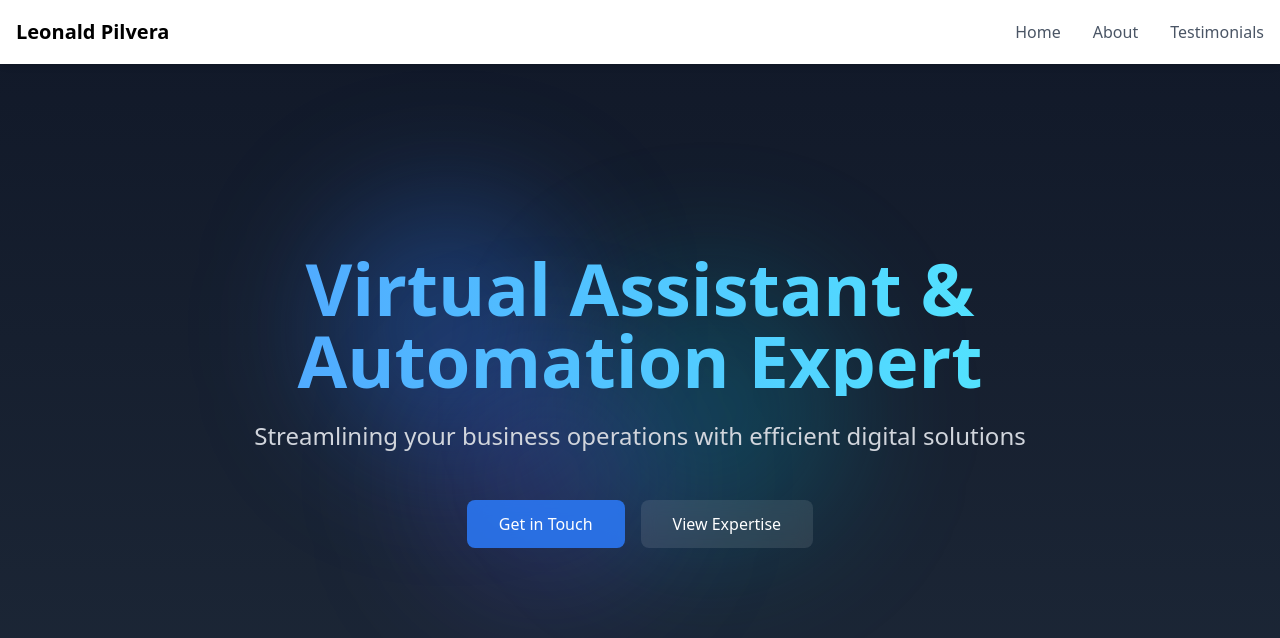
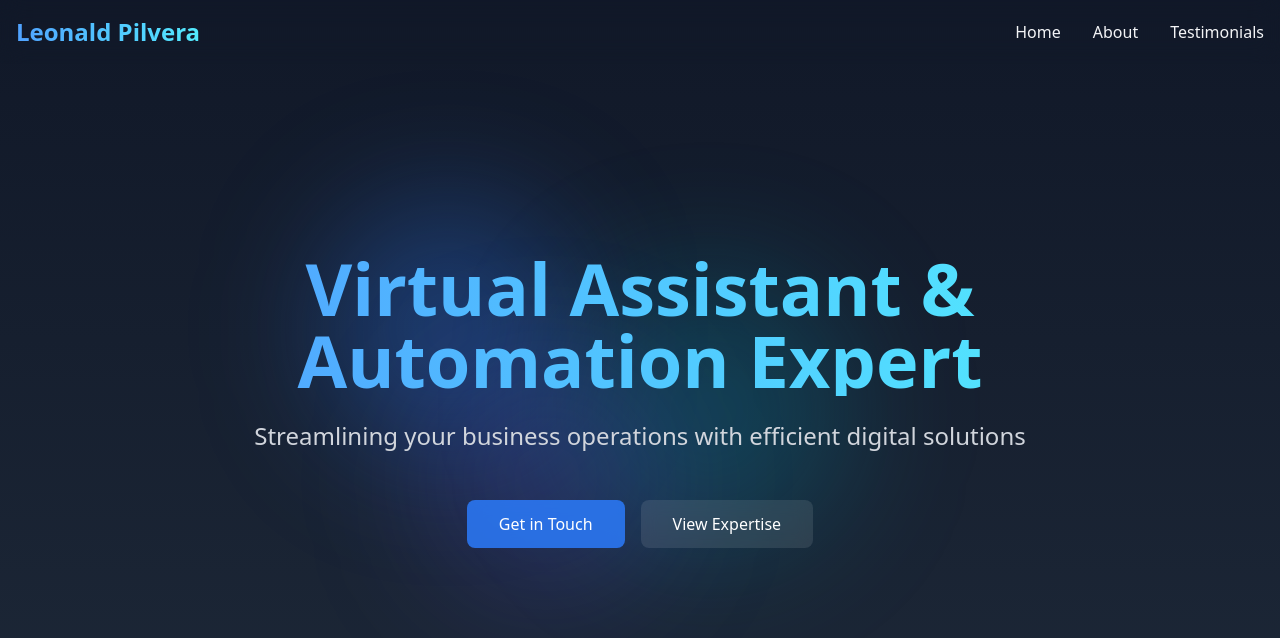
Before and after one commit to JiNXxo/Portfolio2025, a React (Vite) app: page / in a window 1280 px wide. Shown: the top 638 px of the page. Built offline with nearby package versions, Linux system fonts and the light colour scheme.

Commit message:
changed the styling of navigation

```diff
--- a/src/components/Navigation/DesktopNav.tsx
+++ b/src/components/Navigation/DesktopNav.tsx
@@ -7,19 +7,19 @@ const DesktopNav = ({ onNavigate }: DesktopNavProps) => {
     <div className="hidden md:flex space-x-8">
       <button
         onClick={() => onNavigate("hero")}
-        className="text-gray-600 hover:text-gray-900"
+        className="text-gray-100 hover:text-cyan-300 transition-colors duration-200"
       >
         Home
       </button>
       <button
         onClick={() => onNavigate("about")}
-        className="text-gray-600 hover:text-gray-900"
+        className="text-gray-100 hover:text-cyan-300 transition-colors duration-200"
       >
         About
       </button>
       <button
         onClick={() => onNavigate("testimonials")}
-        className="text-gray-600 hover:text-gray-900"
+        className="text-gray-100 hover:text-cyan-300 transition-colors duration-200"
       >
         Testimonials
       </button>
--- a/src/components/Navigation/Logo.tsx
+++ b/src/components/Navigation/Logo.tsx
@@ -1,7 +1,9 @@
 const Logo = () => {
   return (
     <div className="flex-shrink-0">
-      <span className="text-xl font-bold">Leonald Pilvera</span>
+      <span className="text-2xl font-bold bg-clip-text text-transparent bg-gradient-to-r from-blue-400 to-cyan-300">
+        Leonald Pilvera
+      </span>
     </div>
   );
 };
--- a/src/components/Navigation/MenuButton.tsx
+++ b/src/components/Navigation/MenuButton.tsx
@@ -10,7 +10,7 @@ const MenuButton = ({ isOpen, onClick }: MenuButtonProps) => {
   return (
     <motion.button
       onClick={onClick}
-      className="inline-flex items-center justify-center p-2 rounded-md text-gray-600 hover:text-gray-900"
+      className="inline-flex items-center justify-center p-2 rounded-md text-gray-100 hover:text-cyan-300 transition-colors duration-200"
       whileTap={{ scale: 0.8 }}
     >
       <motion.div
--- a/src/components/Navigation/MobileNav.tsx
+++ b/src/components/Navigation/MobileNav.tsx
@@ -14,12 +14,12 @@ const MobileNav = ({ isOpen, navItems, onNavigate }: MobileNavProps) => {
 
   return (
     <div className="md:hidden">
-      <div className="px-2 pt-2 pb-3 space-y-1 sm:px-3">
+      <div className="px-2 pt-2 pb-3 space-y-1 sm:px-3 backdrop-blur-md bg-white/5">
         {navItems.map((item) => (
           <button
             key={item.id}
             onClick={() => onNavigate(item.id)}
-            className="block w-full text-center px-3 py-2 text-gray-600 hover:text-gray-900"
+            className="block w-full text-left px-3 py-2 text-gray-100 hover:text-cyan-300 hover:bg-white/10 rounded transition-colors duration-200"
           >
             {item.label}
           </button>
--- a/src/components/Navigation/Navigation.tsx
+++ b/src/components/Navigation/Navigation.tsx
@@ -26,7 +26,7 @@ const Navigation = () => {
   };
 
   return (
-    <nav className="fixed top-0 left-0 w-full bg-white shadow-md z-50">
+    <nav className="fixed top-0 left-0 w-full backdrop-blur-md z-50">
       <div className="max-w-7xl mx-auto px-4">
         <div className="flex justify-between items-center h-16">
           <Logo />
```
